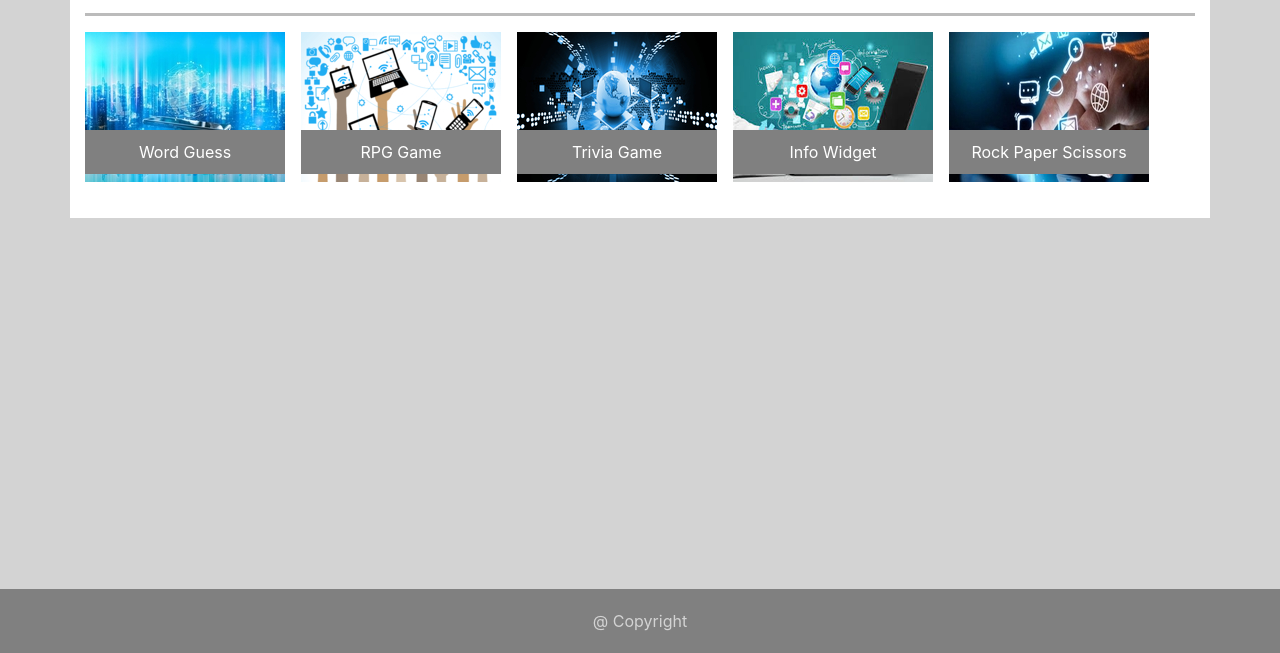
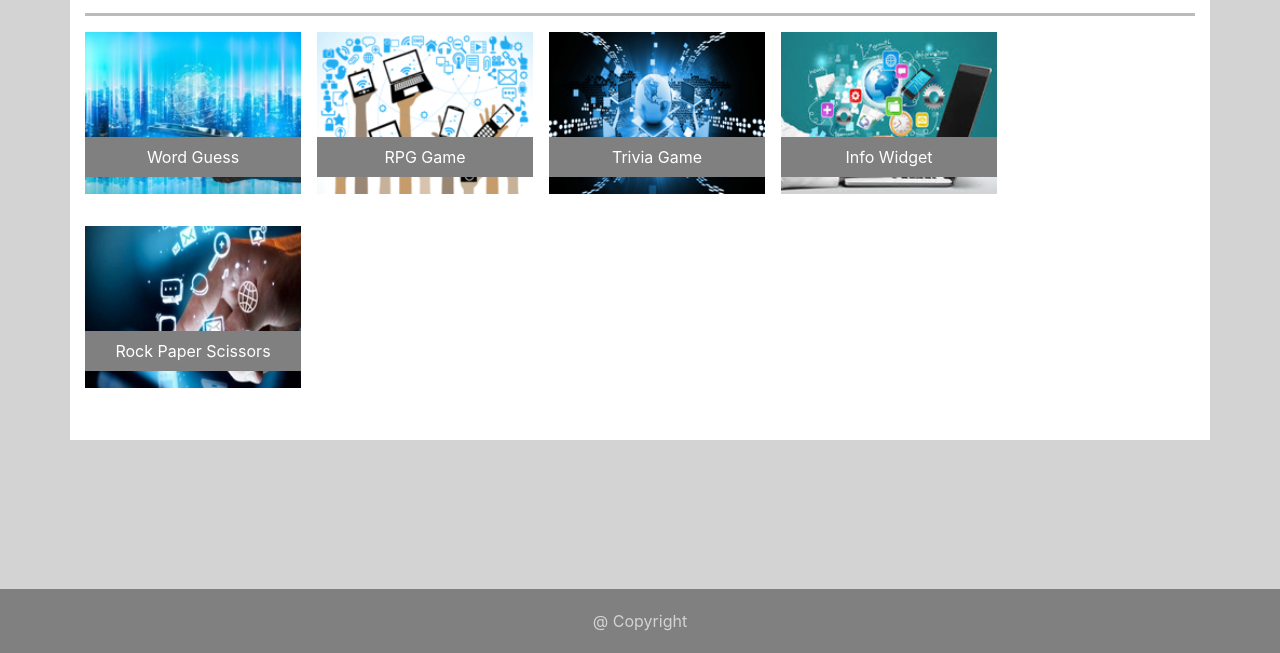
Before and after one commit to choiyeo5/2-Responsive-Portfolio, a plain HTML site: page html/portfolio.html in a window 1280 px wide. Shown: the part 147-800 px from the top of the page. Drawn offline with nearby package versions, Linux system fonts and the light colour scheme.

Commit message:
play with picutre sizes

```diff
--- a/html/portfolio.html
+++ b/html/portfolio.html
@@ -32,23 +32,23 @@
         <hr class="solid">
         <div>
             <div class="img-container">
-                <img src="../assets/picture1.jpg" alt="Word Guess Project Picture">
+                <img src="../assets/picture1.jpg" alt="Word Guess Project Picture" class="thumbnail">
                 <div class="centered">Word Guess</div>
             </div>
             <div class="img-container">
-                <img src="../assets/picture2.jpg" alt="RPG Game Project Picture">
+                <img src="../assets/picture2.jpg" alt="RPG Game Project Picture" class="thumbnail">
                 <div class="centered">RPG Game</div>
             </div>
             <div class="img-container">
-                <img src="../assets/picture3.jpg" alt="Trivia Game Project Picture">
+                <img src="../assets/picture3.jpg" alt="Trivia Game Project Picture" class="thumbnail">
                 <div class="centered">Trivia Game</div>
             </div>
             <div class="img-container">
-                <img src="../assets/picture4.jpg" alt="Info Widget Project Picture">
+                <img src="../assets/picture4.jpg" alt="Info Widget Project Picture" class="thumbnail">
                 <div class="centered">Info Widget</div>
             </div>
             <div class="img-container">
-                <img src="../assets/picture5.jpg" alt="Rock Paper Scissors Project Picture">
+                <img src="../assets/picture5.jpg" alt="Rock Paper Scissors Project Picture" class="thumbnail">
                 <div class="centered">Rock Paper Scissors</div>
             </div>
         </div>
--- a/style.css
+++ b/style.css
@@ -20,9 +20,15 @@ hr.solid {
     border-top: 3px solid #bbb;
 }
 
+.thumbnail-margin {
+    float: left;
+    margin: 0 1em 0 0;
+}
+
 .thumbnail {
     float: left;
     margin: 0 1em 1em 0;
+    width: 100%;
 }
 
 .background {
@@ -39,10 +45,10 @@ hr.solid {
 
 .centered {
     position: absolute;
-    top: 80%;
+    top: 70%;
     left: 50%;
     transform: translate(-50%, -50%);
     background-color: grey;
     width: 100%;
-    padding: 10px;
+    padding: 8px;
 }
```
Also changed, not shown: index.html (+1 -1 lines).
